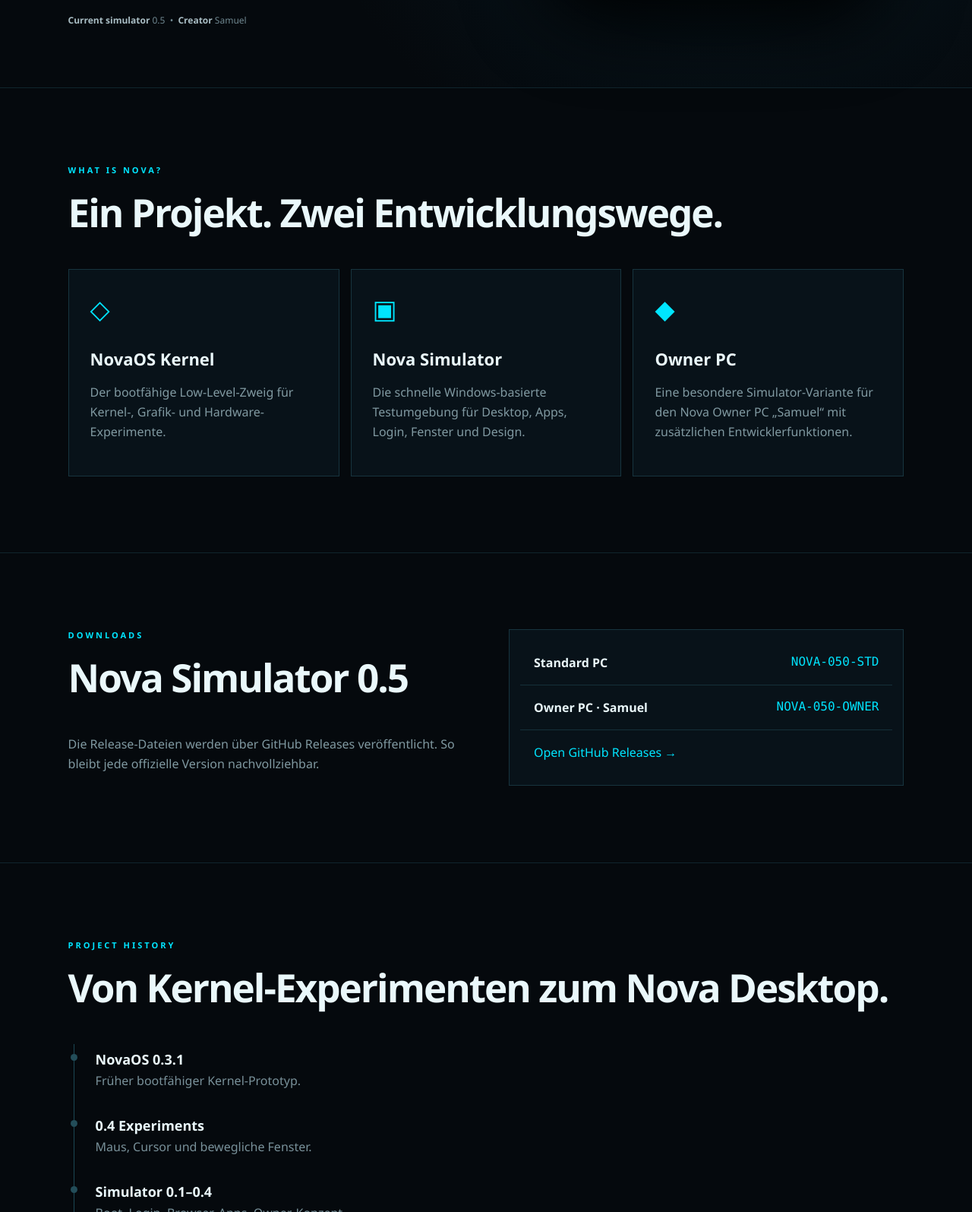
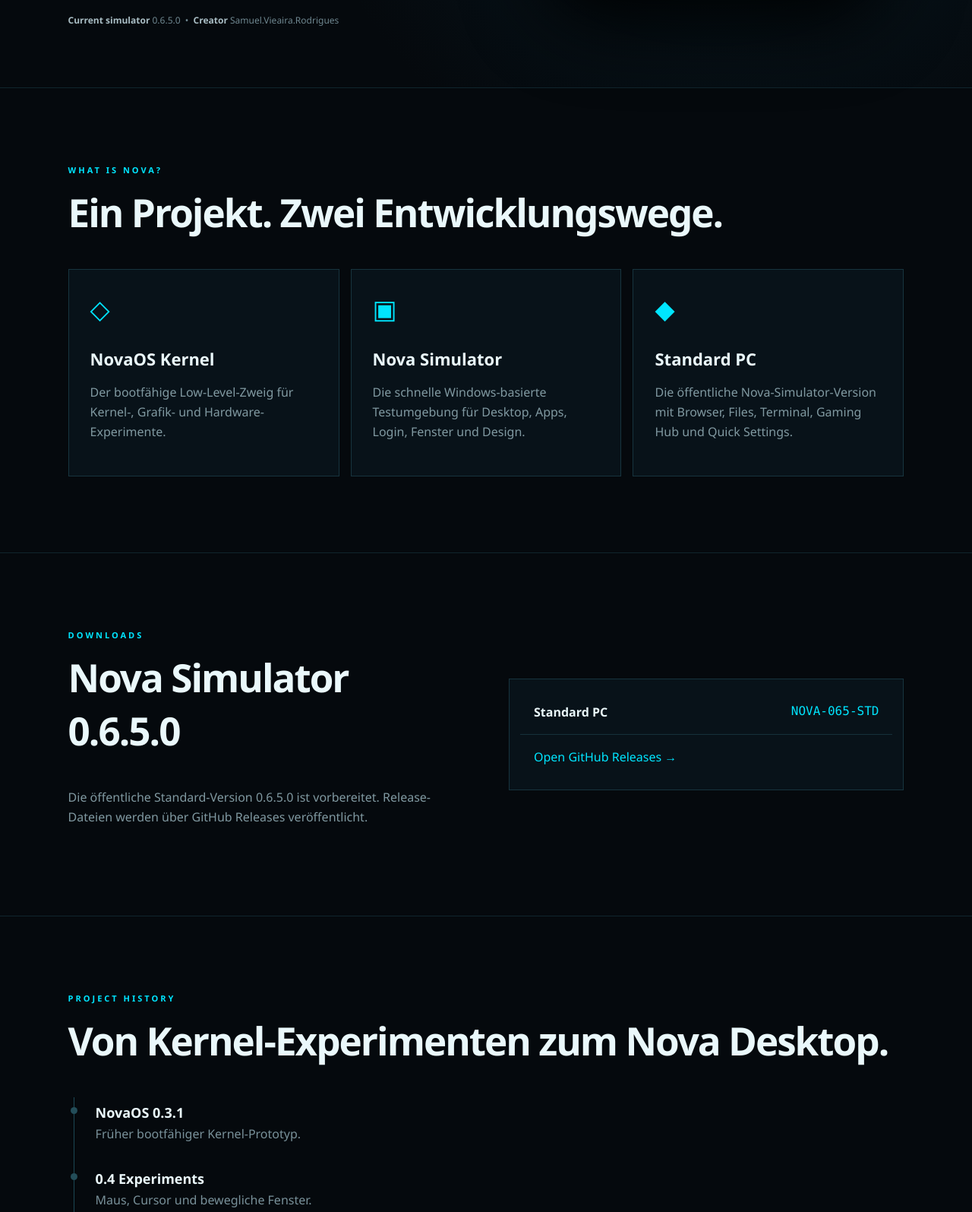
Before and after one commit to NovaOsDev/NovaOS, a plain HTML site: page index.html in a window 1280 px wide. Shown: the part 645-2240 px from the top of the page at 76% size. Drawn offline with Linux system fonts and the light colour scheme.

Commit message:
Update NovaOS website for Simulator 0.6.5.0

```diff
--- a/index.html
+++ b/index.html
@@ -1,79 +1,17 @@
 <!doctype html>
 <html lang="de">
 <head>
-<meta charset="utf-8">
-<meta name="viewport" content="width=device-width,initial-scale=1">
-<meta name="description" content="NovaOS — operating-system experiment and desktop simulator created by Samuel.">
-<title>NovaOS</title>
-<link rel="stylesheet" href="style.css">
+<meta charset="utf-8"><meta name="viewport" content="width=device-width,initial-scale=1">
+<meta name="description" content="NovaOS — operating-system experiment and desktop simulator created by Samuel.Vieaira.Rodrigues">
+<title>NovaOS</title><link rel="stylesheet" href="style.css">
 </head>
 <body>
-<header>
-  <a class="brand" href="#top"><span class="n">N</span><span>NovaOS</span></a>
-  <nav>
-    <a href="#features">Features</a>
-    <a href="#downloads">Downloads</a>
-    <a href="#history">History</a>
-    <a href="https://github.com/NovaOsDev/NovaOS">GitHub</a>
-  </nav>
-</header>
-
+<header><a class="brand" href="#top"><span class="n">N</span><span>NovaOS</span></a><nav><a href="#features">Features</a><a href="#downloads">Downloads</a><a href="#history">History</a><a href="https://github.com/NovaOsDev/NovaOS">GitHub</a></nav></header>
 <main id="top">
-<section class="hero">
-  <div class="hero-copy">
-    <div class="tag">NOVA PROJECT · 2026</div>
-    <h1>Build something<br><span>different.</span></h1>
-    <p>NovaOS ist ein experimentelles Betriebssystem-Projekt mit einem eigenen Desktop-Simulator zum schnellen Entwickeln und Testen der Nova-Oberfläche.</p>
-    <div class="actions">
-      <a class="primary" href="https://github.com/NovaOsDev/NovaOS">View on GitHub</a>
-      <a class="secondary" href="#downloads">Downloads</a>
-    </div>
-    <div class="meta"><b>Current simulator</b> 0.5 &nbsp;•&nbsp; <b>Creator</b> Samuel</div>
-  </div>
-  <div class="hero-logo">
-    <div class="glow"></div>
-    <img src="nova-logo.jpg" alt="NovaOS Logo">
-  </div>
-</section>
-
-<section id="features" class="section">
-  <div class="eyebrow">WHAT IS NOVA?</div>
-  <h2>Ein Projekt. Zwei Entwicklungswege.</h2>
-  <div class="cards">
-    <article><div class="icon">◇</div><h3>NovaOS Kernel</h3><p>Der bootfähige Low-Level-Zweig für Kernel-, Grafik- und Hardware-Experimente.</p></article>
-    <article><div class="icon">▣</div><h3>Nova Simulator</h3><p>Die schnelle Windows-basierte Testumgebung für Desktop, Apps, Login, Fenster und Design.</p></article>
-    <article><div class="icon">◆</div><h3>Owner PC</h3><p>Eine besondere Simulator-Variante für den Nova Owner PC „Samuel“ mit zusätzlichen Entwicklerfunktionen.</p></article>
-  </div>
-</section>
-
-<section id="downloads" class="section split">
- <div>
-   <div class="eyebrow">DOWNLOADS</div>
-   <h2>Nova Simulator 0.5</h2>
-   <p class="sub">Die Release-Dateien werden über GitHub Releases veröffentlicht. So bleibt jede offizielle Version nachvollziehbar.</p>
- </div>
- <div class="downloadbox">
-   <div><b>Standard PC</b><span>NOVA-050-STD</span></div>
-   <div><b>Owner PC · Samuel</b><span>NOVA-050-OWNER</span></div>
-   <a href="https://github.com/NovaOsDev/NovaOS/releases/tag/v0.5.0">Open GitHub Releases →</a>
- </div>
-</section>
-
-<section id="history" class="section">
- <div class="eyebrow">PROJECT HISTORY</div><h2>Von Kernel-Experimenten zum Nova Desktop.</h2>
- <div class="timeline">
-   <div><b>NovaOS 0.3.1</b><span>Früher bootfähiger Kernel-Prototyp.</span></div>
-   <div><b>0.4 Experiments</b><span>Maus, Cursor und bewegliche Fenster.</span></div>
-   <div><b>Simulator 0.1–0.4</b><span>Boot, Login, Browser, Apps, Owner-Konzept.</span></div>
-   <div class="active"><b>Simulator 0.5</b><span>GitHub-ready Builds, Build-IDs und dokumentierte Releases.</span></div>
- </div>
-</section>
-
-<section class="cta">
- <div><div class="eyebrow">OPEN DEVELOPMENT</div><h2>Follow Nova on GitHub.</h2><p>Quellcode, Historie, Changelog und zukünftige Releases an einem Ort.</p></div>
- <a class="primary" href="https://github.com/NovaOsDev/NovaOS">NovaOS Repository</a>
-</section>
-</main>
-
-<footer><span>NovaOS · 2026</span><span>Created by <b>Samuel</b></span></footer>
+<section class="hero"><div class="hero-copy"><div class="tag">NOVA PROJECT · 2026</div><h1>Build something<br><span>different.</span></h1><p>NovaOS ist ein experimentelles Betriebssystem-Projekt mit einem eigenen Desktop-Simulator zum schnellen Entwickeln und Testen der Nova-Oberfläche.</p><div class="actions"><a class="primary" href="https://github.com/NovaOsDev/NovaOS">View on GitHub</a><a class="secondary" href="#downloads">Downloads</a></div><div class="meta"><b>Current simulator</b> 0.6.5.0 &nbsp;•&nbsp; <b>Creator</b> Samuel.Vieaira.Rodrigues</div></div><div class="hero-logo"><div class="glow"></div><img src="nova-logo.jpg" alt="NovaOS Logo"></div></section>
+<section id="features" class="section"><div class="eyebrow">WHAT IS NOVA?</div><h2>Ein Projekt. Zwei Entwicklungswege.</h2><div class="cards"><article><div class="icon">◇</div><h3>NovaOS Kernel</h3><p>Der bootfähige Low-Level-Zweig für Kernel-, Grafik- und Hardware-Experimente.</p></article><article><div class="icon">▣</div><h3>Nova Simulator</h3><p>Die schnelle Windows-basierte Testumgebung für Desktop, Apps, Login, Fenster und Design.</p></article><article><div class="icon">◆</div><h3>Standard PC</h3><p>Die öffentliche Nova-Simulator-Version mit Browser, Files, Terminal, Gaming Hub und Quick Settings.</p></article></div></section>
+<section id="downloads" class="section split"><div><div class="eyebrow">DOWNLOADS</div><h2>Nova Simulator 0.6.5.0</h2><p class="sub">Die öffentliche Standard-Version 0.6.5.0 ist vorbereitet. Release-Dateien werden über GitHub Releases veröffentlicht.</p></div><div class="downloadbox"><div><b>Standard PC</b><span>NOVA-065-STD</span></div><a href="https://github.com/NovaOsDev/NovaOS/releases">Open GitHub Releases →</a></div></section>
+<section id="history" class="section"><div class="eyebrow">PROJECT HISTORY</div><h2>Von Kernel-Experimenten zum Nova Desktop.</h2><div class="timeline"><div><b>NovaOS 0.3.1</b><span>Früher bootfähiger Kernel-Prototyp.</span></div><div><b>0.4 Experiments</b><span>Maus, Cursor und bewegliche Fenster.</span></div><div><b>Simulator 0.1–0.5</b><span>Boot, Login, Browser, Apps und erste öffentliche Releases.</span></div><div class="active"><b>Simulator 0.6.5.0</b><span>Aktueller öffentlicher Standard-Build mit erweitertem Desktop, Gaming Hub und verbesserter Fenstersteuerung.</span></div></div></section>
+<section class="cta"><div><div class="eyebrow">OPEN DEVELOPMENT</div><h2>Follow Nova on GitHub.</h2><p>Quellcode, Historie und zukünftige Releases an einem Ort.</p></div><a class="primary" href="https://github.com/NovaOsDev/NovaOS">NovaOS Repository</a></section>
+</main><footer><span>NovaOS · 2026</span><span>Created by <b>Samuel.Vieaira.Rodrigues</b></span></footer>
 </body></html>
```
